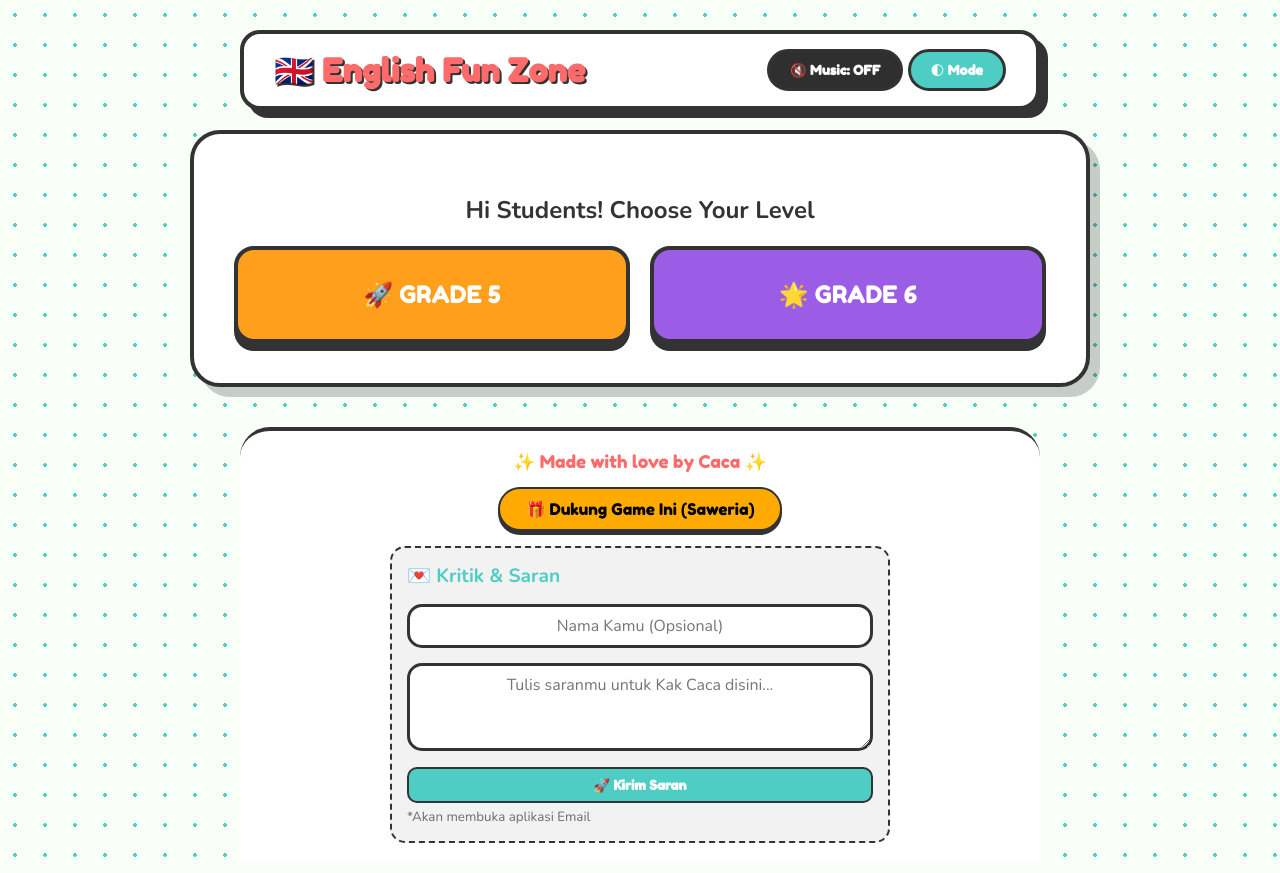
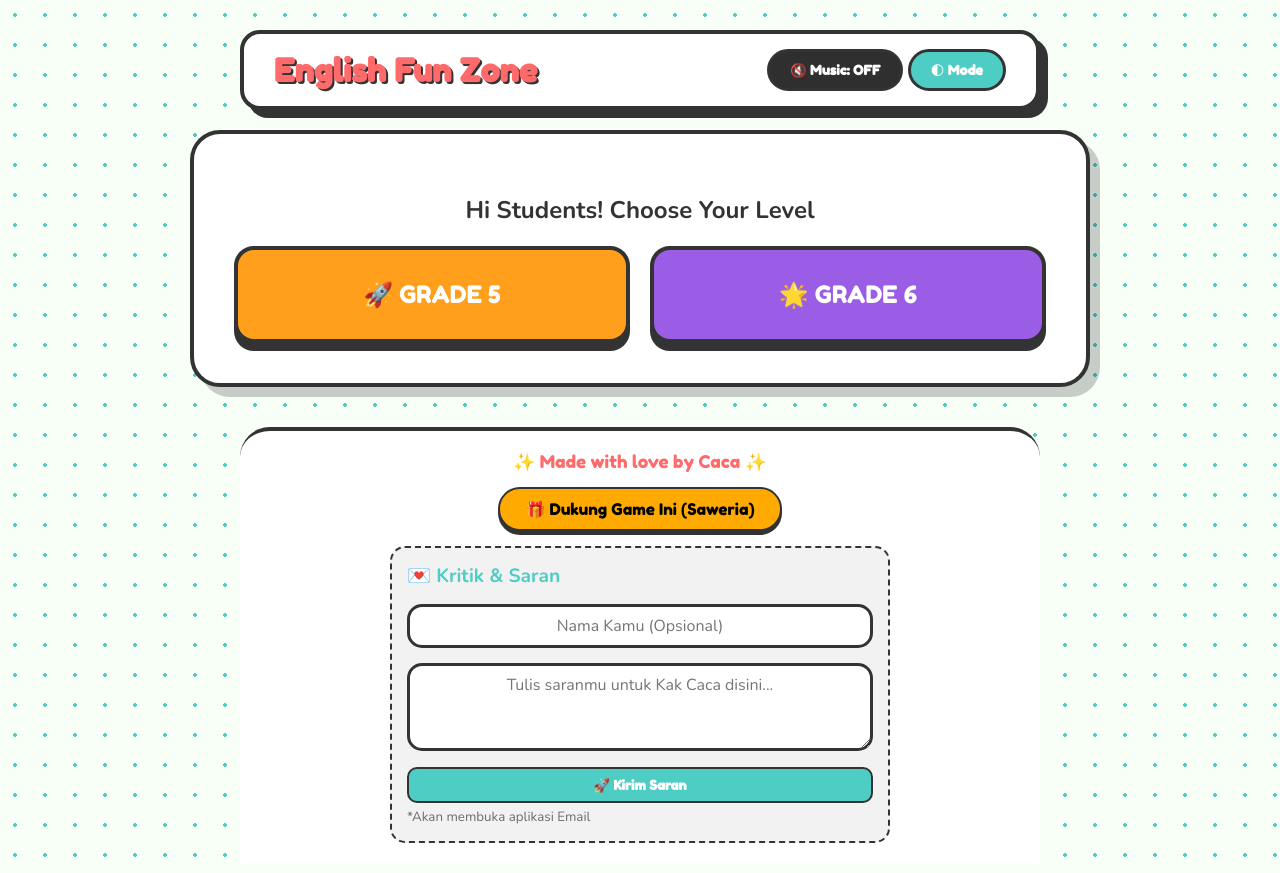
Before and after one commit to salsabilaapa/english-zone, a plain HTML site: page index.html in a window 1280 px wide. Drawn offline with nearby package versions, Linux system fonts and the light colour scheme.

Commit message:
Update index.html

```diff
--- a/index.html
+++ b/index.html
@@ -222,7 +222,7 @@
 
     <div class="container">
         <header>
-            <h1>🇬🇧 English Fun Zone</h1>
+            <h1>English Fun Zone</h1>
             <div>
                 <button id="btn-sound" class="btn-pill" onclick="toggleSound()">🔇 Music: OFF</button>
                 <button class="btn-pill" onclick="playClick(); toggleTheme()" style="background:var(--secondary)">🌓 Mode</button>
@@ -631,4 +631,5 @@
         }
     </script>
 </body>
+
 </html>
```
